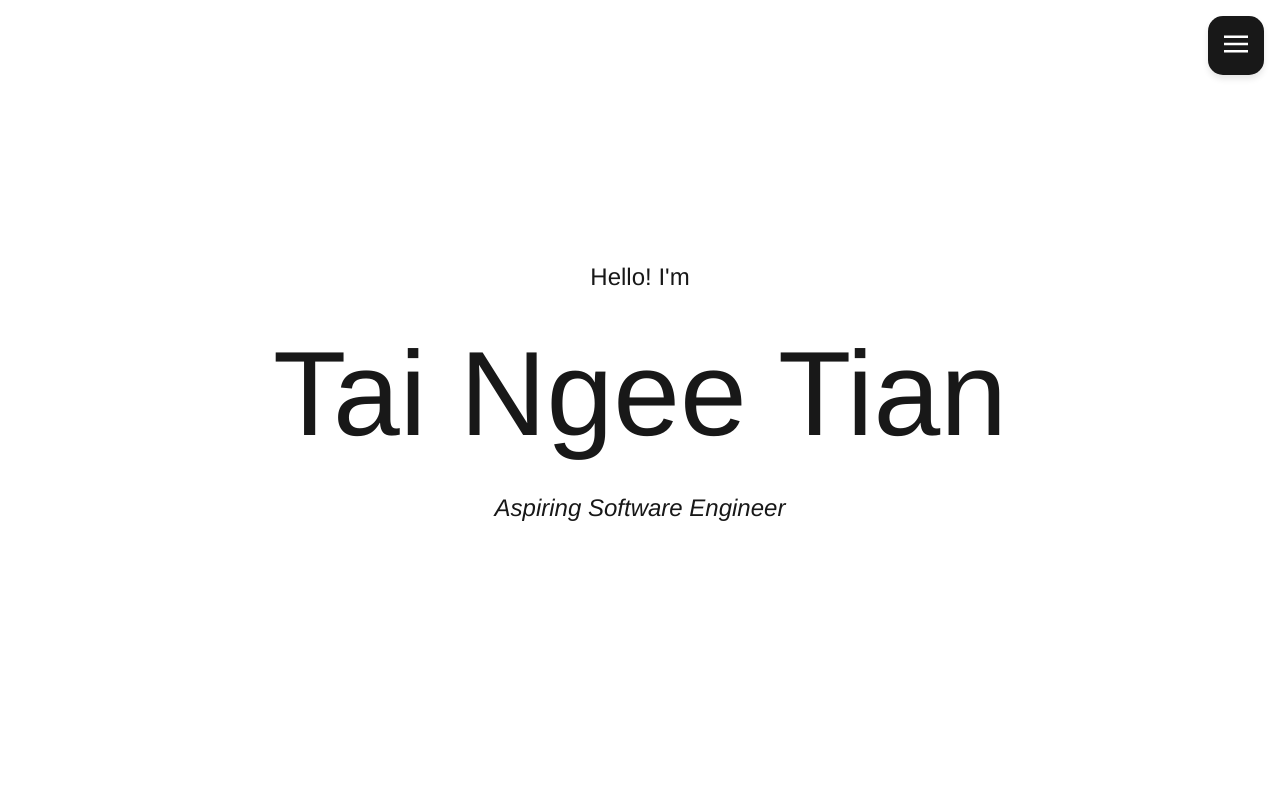
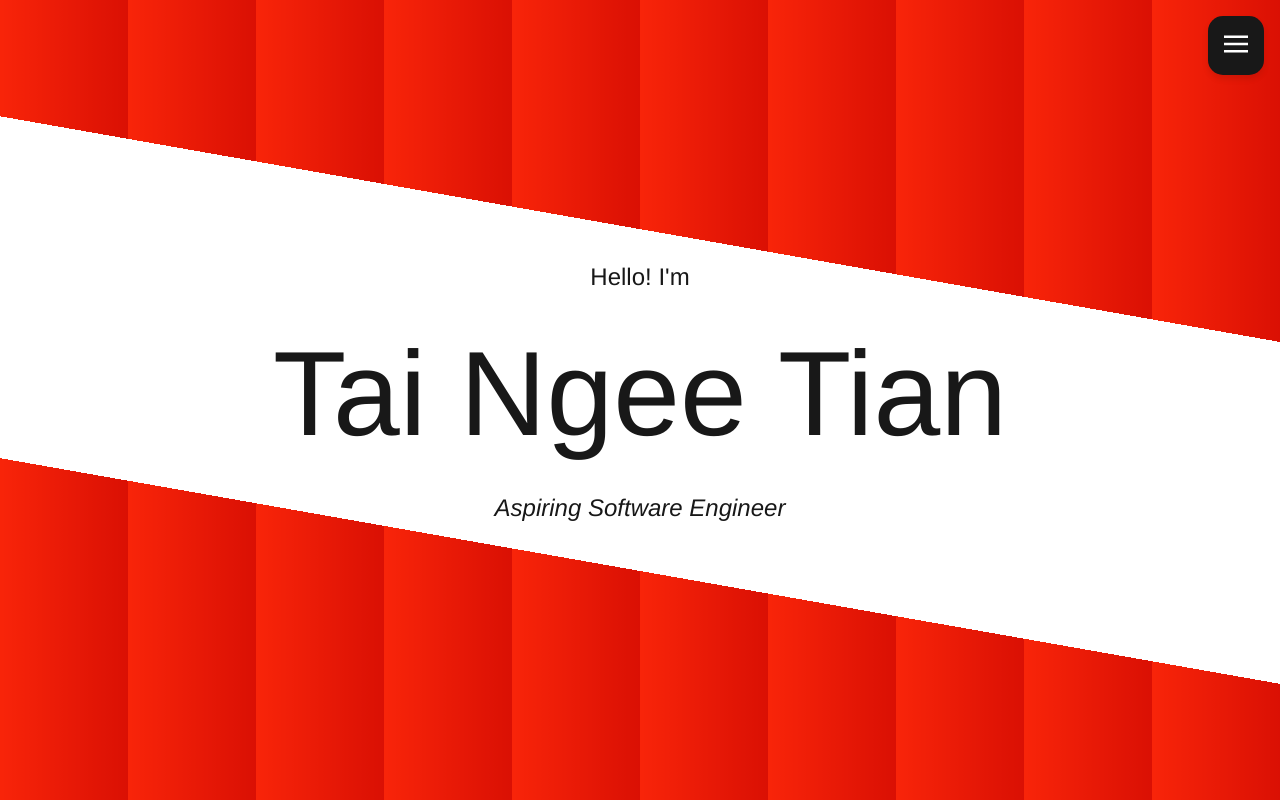
Before and after one commit to warkionw/Portfolio-Site, a Vue app in the folder portfolio-site/: page / in a window 1280 px wide. Built offline with nearby package versions, Linux system fonts and the light colour scheme.

Commit message:
intro page styling

```diff
--- a/portfolio-site/src/assets/style/sections/intro.scss
+++ b/portfolio-site/src/assets/style/sections/intro.scss
@@ -13,3 +13,19 @@
 #after {
   font-style: italic;
 }
+
+.gradient-background {
+  background:
+    repeating-linear-gradient(
+      90deg,           /* Vertical stripes */
+      #e24422,
+      #5d1e0e 10%,
+    ),
+    repeating-linear-gradient(
+      10deg,
+      #e24422, #e24422 33.33%,
+      $c-white 33.33%, $c-white 66.66%,
+      #e24422 66.66%
+    );
+  background-blend-mode: overlay;
+}
--- a/portfolio-site/src/components/IntroPage.vue
+++ b/portfolio-site/src/components/IntroPage.vue
@@ -1,5 +1,5 @@
 <template>
-  <div id="intro" class="page">
+  <div id="intro" class="page gradient-background">
     <p id="before" class="text">Hello! I'm</p>
     <p id="name" class="text">Tai Ngee Tian</p>
     <p id="after" class="text">Aspiring Software Engineer</p>
```
